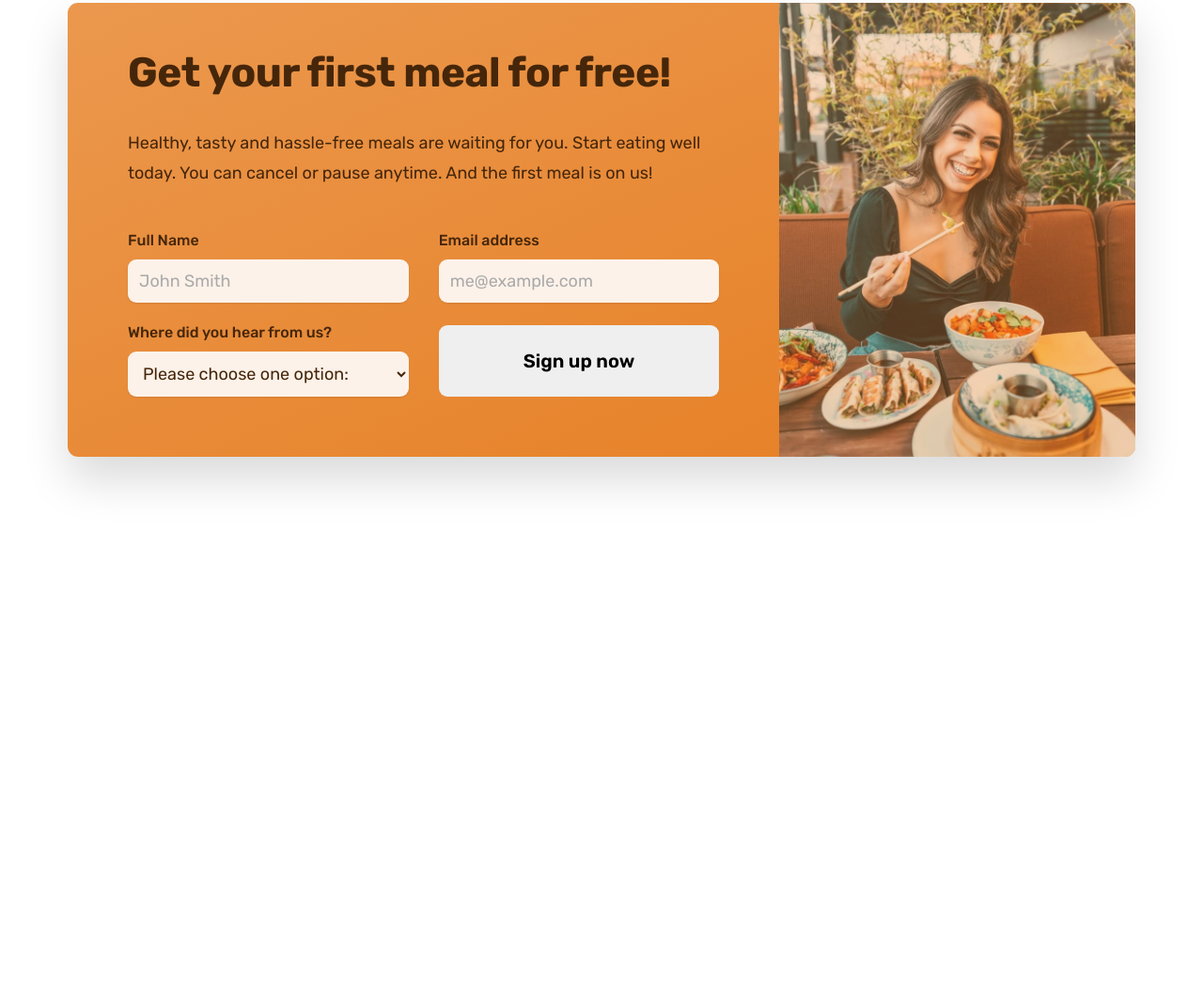
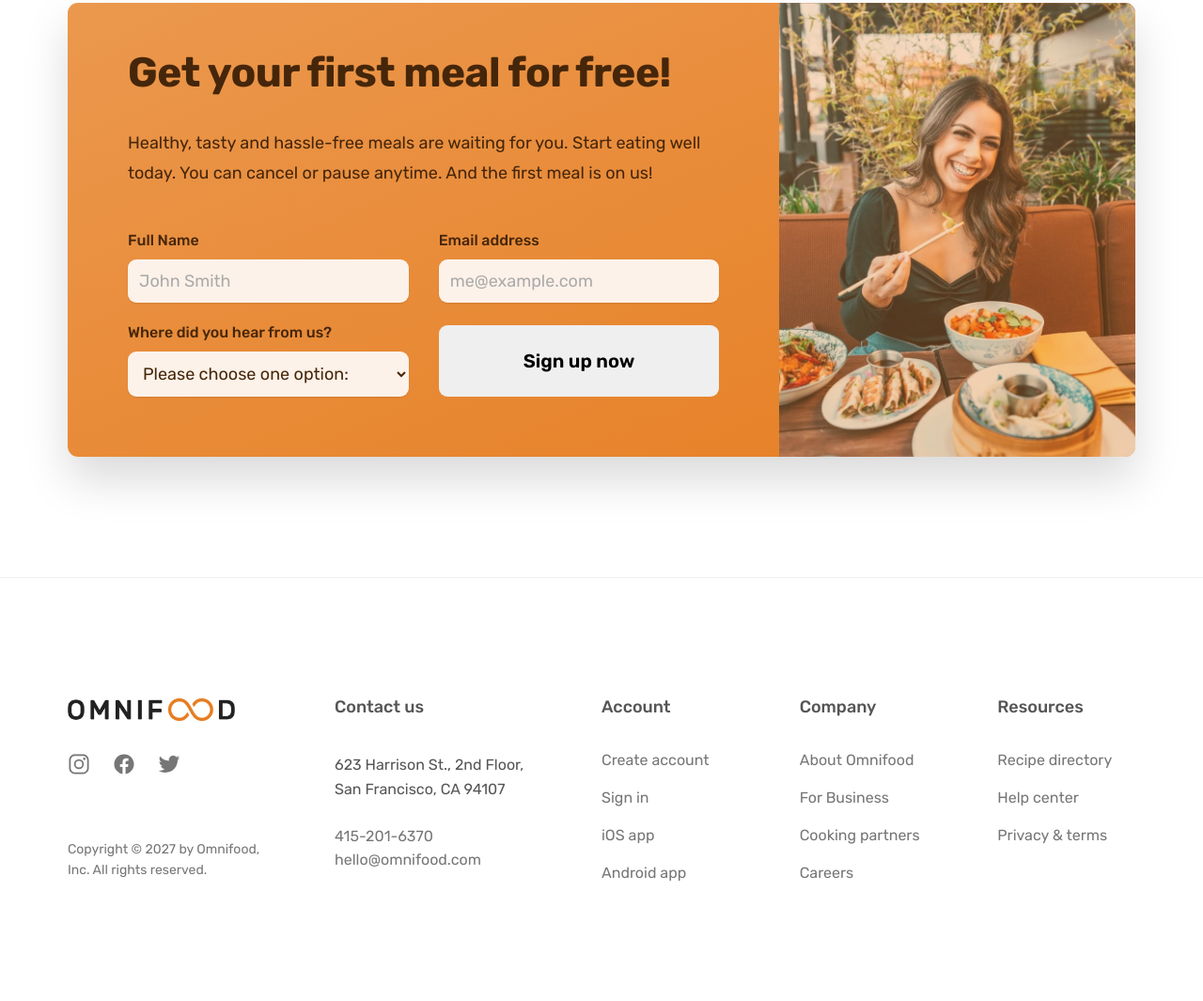
Before and after one commit to olaknowct/omnifood, a plain HTML site: page index.html in a window 1280 px wide. Shown: the part 5985-7050 px from the top of the page at 94% size. Before the commit the page ends 6599 px from the top, so only its background shows below. Drawn offline with nearby package versions, Linux system fonts and the light colour scheme.

Commit message:
Footer component : layout and css

```diff
--- a/index.html
+++ b/index.html
@@ -608,5 +608,80 @@
         </div>
       </section>
     </main>
+
+    <footer class="footer">
+      <div class="container grid grid--footer">
+        <div class="logo-col">
+          <a href="#" class="footer-logo">
+            <img class="logo" alt="Omnifood logo" src="img/omnifood-logo.png" />
+          </a>
+
+          <ul class="social-links">
+            <li>
+              <a class="footer-link" href="#"
+                ><ion-icon class="social-icon" name="logo-instagram"></ion-icon
+              ></a>
+            </li>
+            <li>
+              <a class="footer-link" href="#"
+                ><ion-icon class="social-icon" name="logo-facebook"></ion-icon
+              ></a>
+            </li>
+            <li>
+              <a class="footer-link" href="#"
+                ><ion-icon class="social-icon" name="logo-twitter"></ion-icon
+              ></a>
+            </li>
+          </ul>
+
+          <p class="copyright">
+            Copyright &copy; 2027 by Omnifood, Inc. All rights reserved.
+          </p>
+        </div>
+        <div class="address-col">
+          <p class="footer-heading">Contact us</p>
+          <address class="contacts">
+            <p class="address">
+              623 Harrison St., 2nd Floor, San Francisco, CA 94107
+            </p>
+            <p>
+              <a class="footer-link" href="tel:415-201-6370">415-201-6370</a
+              ><br />
+              <a class="footer-link" href="mailto:hello@omnifood.com"
+                >hello@omnifood.com</a
+              >
+            </p>
+          </address>
+        </div>
+        <nav class="nav-col">
+          <p class="footer-heading">Account</p>
+          <ul class="footer-nav">
+            <li><a class="footer-link" href="#">Create account</a></li>
+            <li><a class="footer-link" href="#">Sign in</a></li>
+            <li><a class="footer-link" href="#">iOS app</a></li>
+            <li><a class="footer-link" href="#">Android app</a></li>
+          </ul>
+        </nav>
+
+        <nav class="nav-col">
+          <p class="footer-heading">Company</p>
+          <ul class="footer-nav">
+            <li><a class="footer-link" href="#">About Omnifood</a></li>
+            <li><a class="footer-link" href="#">For Business</a></li>
+            <li><a class="footer-link" href="#">Cooking partners</a></li>
+            <li><a class="footer-link" href="#">Careers</a></li>
+          </ul>
+        </nav>
+
+        <nav class="nav-col">
+          <p class="footer-heading">Resources</p>
+          <ul class="footer-nav">
+            <li><a class="footer-link" href="#">Recipe directory </a></li>
+            <li><a class="footer-link" href="#">Help center</a></li>
+            <li><a class="footer-link" href="#">Privacy & terms</a></li>
+          </ul>
+        </nav>
+      </div>
+    </footer>
   </body>
 </html>
--- a/styles.css
+++ b/styles.css
@@ -758,6 +758,82 @@ body {
   outline: none;
   box-shadow: 0 0 0 0.8rem rgba(253, 242, 233, 0.5);
 }
+
+/* Footer */
+
+.footer {
+  padding: 12.8rem 0;
+  border-top: 1px solid #eee;
+}
+
+.grid--footer {
+  grid-template-columns: 1.5fr 1.5fr 1fr 1fr 1fr;
+}
+
+.logo-col {
+  display: flex;
+  flex-direction: column;
+}
+
+.footer-logo {
+  display: block;
+  margin-bottom: 3.2rem;
+}
+
+.social-links {
+  list-style: none;
+  display: flex;
+  gap: 2.4rem;
+}
+
+.social-icon {
+  height: 2.4rem;
+  width: 2.4rem;
+}
+
+.copyright {
+  font-size: 1.4rem;
+  line-height: 1.6;
+  color: #767676;
+  margin-top: auto;
+}
+
+.footer-heading {
+  font-size: 1.8rem;
+  font-weight: 500;
+  margin-bottom: 4rem;
+}
+
+.contacts {
+  font-style: normal;
+  font-size: 1.6rem;
+  line-height: 1.6;
+}
+
+.address {
+  margin-bottom: 2.4rem;
+}
+
+.footer-link:link,
+.footer-link:visited {
+  text-decoration: none;
+  font-size: 1.6rem;
+  color: #767676;
+  transition: all 0.3s;
+}
+
+.footer-nav {
+  list-style: none;
+  display: flex;
+  flex-direction: column;
+  gap: 2.4rem;
+}
+
+.footer-link:hover,
+.footer-link:active {
+  color: #555;
+}
+
 /* .grid:last-child {
   margin-bottom: 0;
 } */
```
